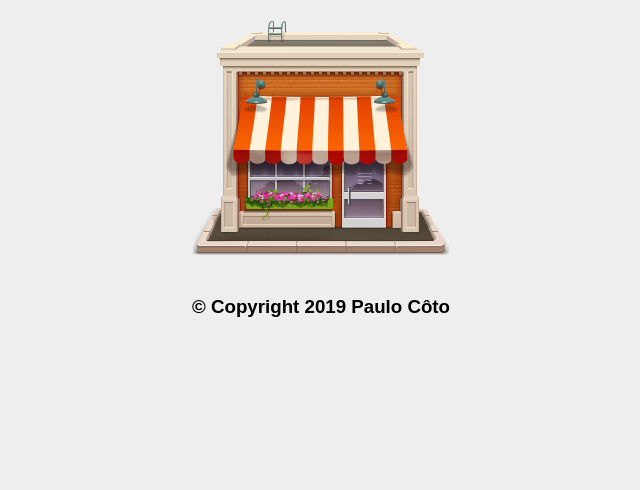
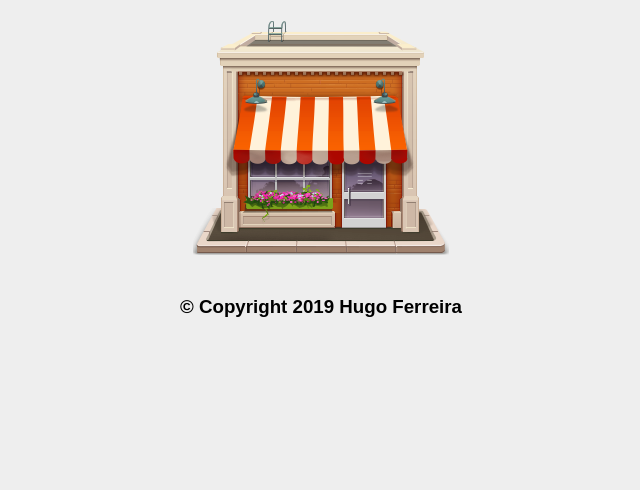
Before and after one commit to hugofer19/armarios, a Flask app: page / in a window 1280 px wide. Shown: the part 181-671 px from the top of the page, without its empty margins (319-959 px from the left). Run offline with Flask 2, Linux system fonts and the light colour scheme; parts of the project's set-up code (start-up, migrations or seed data) failed here and were passed over.

Commit message:
Update layout.html

```diff
--- a/templates/layout.html
+++ b/templates/layout.html
@@ -36,7 +36,7 @@
 {% endblock %}
 
 <br><center>
-<h3>&copy; Copyright 2019 Paulo Côto</h3>
+<h3>&copy; Copyright 2019 Hugo Ferreira</h3>
 </center>
 </body>
 </html>
```
